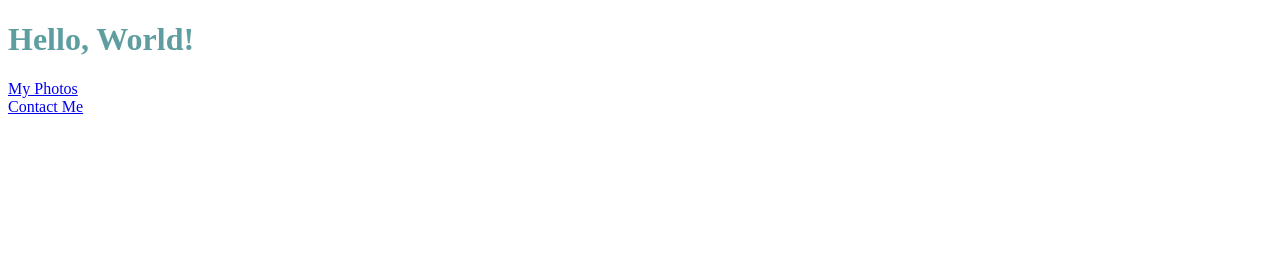
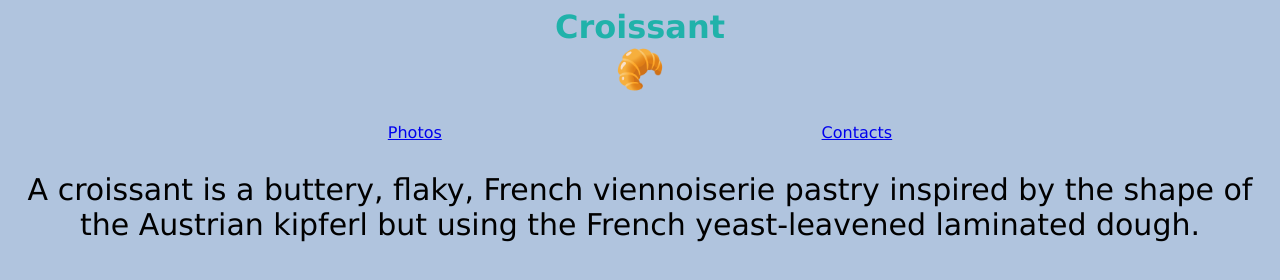
Before and after one commit to elizabethkatk/Croissant, a plain HTML site: page index.html in a window 1280 px wide. Drawn offline with Linux system fonts and the light colour scheme.

Commit message:
Added photo and description

```diff
--- a/index.html
+++ b/index.html
@@ -8,9 +8,16 @@
     <link rel="stylesheet" href="/resources/style.css" />
   </head>
   <body>
-    <h1>Hello, World!</h1>
-    <a href="/photos.html">My Photos</a>
-    <br />
-    <a href="/contact.html">Contact Me</a>
+    <h1 class="main-title">Croissant</h1>
+    <h2>🥐</h2>
+    <div class="navigation">
+      <a href="/photos.html">Photos</a>
+      <a href="/contact.html">Contacts</a>
+    </div>
+    <p>
+      A croissant is a buttery, flaky, French viennoiserie pastry inspired by
+      the shape of the Austrian kipferl but using the French yeast-leavened
+      laminated dough.
+    </p>
   </body>
 </html>
--- a/resources/style.css
+++ b/resources/style.css
@@ -1,3 +1,35 @@
+body {
+  text-align: center;
+  background-color: lightsteelblue;
+  font-family: "Lucida Sans", "Lucida Sans Regular", "Lucida Grande",
+    "Lucida Sans Unicode", Geneva, Verdana, sans-serif;
+}
+
 h1 {
-  color: cadetblue;
+  color: lightseagreen;
 }
+
+h2 {
+  font-size: 40px;
+  margin-top: 0;
+  margin-bottom: 30px;
+}
+
+img {
+  margin: 20px;
+  padding: 30px;
+  border: white 2px solid;
+}
+
+p {
+  font-size: 30px;
+}
+
+.main-title {
+  margin: 0;
+}
+
+.navigation {
+  display: flex;
+  justify-content: space-evenly;
+}
```
Also changed, not shown: photos.html (+10 -1 lines), resources/images/croissant.jpg (added).
